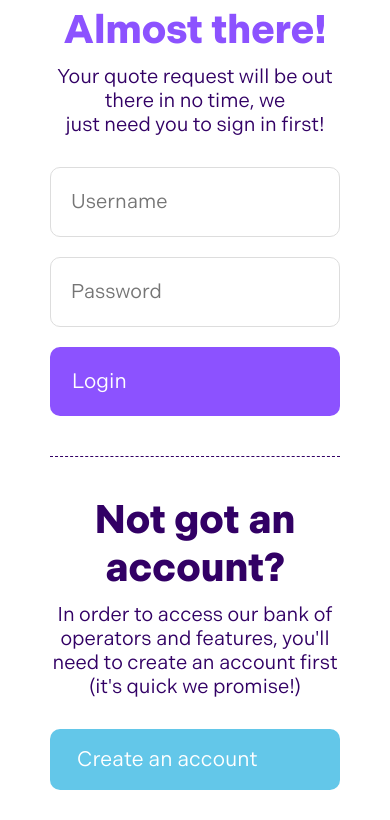
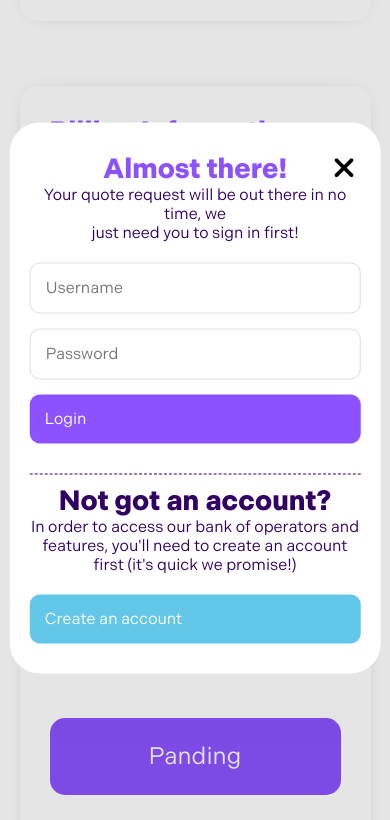
Before and after one commit to its-manik/Buddi-Website, a plain HTML site: page operatorAccountDashboard.html in a window 390 px wide. Both pictures are taken after a click on the button "Paid". Shown: the part 3672-4492 px from the top of the page. Drawn offline with Linux system fonts and the light colour scheme.

Commit message:
popup fixed for mobile screen

```diff
--- a/css/styles.css
+++ b/css/styles.css
@@ -3649,6 +3649,47 @@ footer .container {
     padding: 40px 20px;
   }
 
+  .popup {
+    position: absolute;
+    top: 50%;
+    left: 50%;
+    transform: translate(-50%, -50%);
+    width: 95%;
+  }
+  .popup {
+    padding: 30px 20px;
+  }
+  .popup p {
+    font-size: 16px;
+    padding: 0;
+    margin: 0 !important;
+  }
+  .popup h2, .popup2 h2 {
+    font-size: 28px;
+    margin-bottom: 0px !important;
+  }
+
+  .popup2 > img{
+    width: 80px;
+  }
+
+  .popupForm{
+    gap: 15px;
+    margin-bottom: 10px;
+    padding-bottom: 30px;
+  }
+
+  .popup2{
+    gap: 20px;
+    padding: 40px 30px;
+  }
+
+  .popup input,
+  .popup button {
+    font-size: 16px;
+    padding: 15px;
+  }
+
 }
 
 /* Media Query for Mobile Screen - End */
```
Also changed, not shown: operatorAccountDashboard.html (+0 -1 lines).
